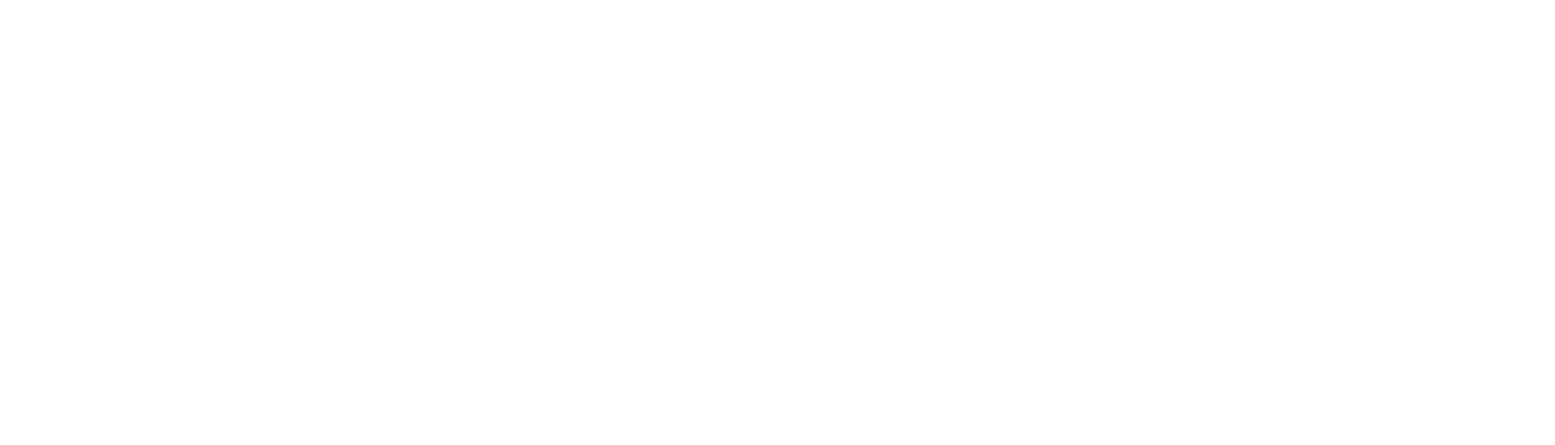
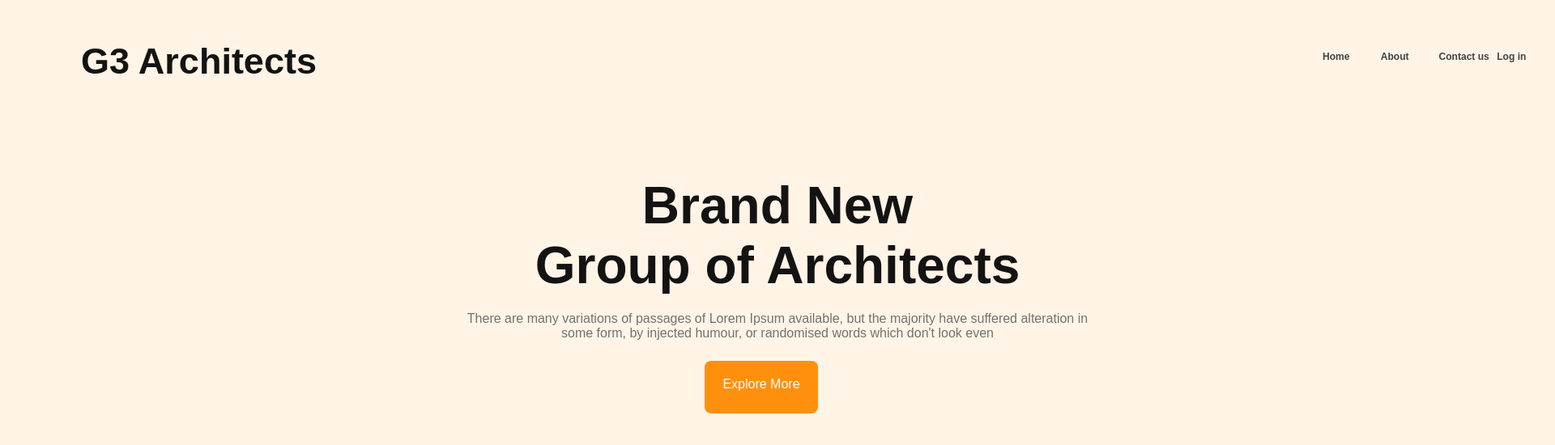
Before and after one commit to Khadiza-Parvin2/g3-architects-main, a plain HTML site: page index.html in a window 1280 px wide. Shown: the whole page at 81% size, 1920 px wide, since content can reach past the window. Drawn offline with Linux system fonts and the light colour scheme.

Commit message:
My first architec

```diff
--- a/index.html
+++ b/index.html
@@ -5,8 +5,39 @@
     <meta http-equiv="X-UA-Compatible" content="IE=edge">
     <meta name="viewport" content="width=device-width, initial-scale=1.0">
     <title>Architecture</title>
+    <link rel="stylesheet" href="style.css">
+    <link rel="preconnect" href="https://fonts.googleapis.com">
 </head>
 <body>
+    <!-- header start -->
+        <header class="header">
+            <nav class="nav-header">
+                <h1 class="nav-title">G3 Architects</h1>
+                <nav class="nav-interface">
+                    <h6>Home</h6>
+                    <h6>About</h6>
+                    <h6>Contact us</h6>
+                    <h6>Log in</h6>
+                </nav>
+            </nav>
+                <div class="banner-info">
+                        <h1 class="banner-title">
+                            Brand New <br>
+                            Group of Architects
+                            </h1>
+                        <div class="banner-description">
+                            <p>There are many variations of passages of Lorem Ipsum available, but the majority have suffered alteration in <br> some form, by injected humour, or randomised words which don't look even</p>
+                        </div>
+                        <p class="explore">Explore More</p>
+                </div>
+
+
+    </header>
+
+    <!-- header end -->
+   <main>
+
+   </main>
 
 </body>
 </html>
--- /dev/null
+++ b/style.css
@@ -0,0 +1,58 @@
+*{
+    margin: 0;
+    font-family: 'Work Sans', sans-serif;
+}
+/* header style */
+.header{
+    width: 1920px;
+    height: 1322px;
+    background-color: rgba(255, 144, 14, 0.1);
+    align-items: center;
+}
+.nav-header{
+    display: grid;
+    grid-template-columns: repeat(2, 2fr);
+
+}
+.nav-title{
+    font-weight: 700;
+    font-size: 45px;
+    color: #131313;
+    margin-top: 50px;
+    margin-left: 100px;
+}
+.nav-interface{
+    display: grid;
+    grid-template-columns: repeat(4, 1fr);
+    color: #424242;
+    font-size: 18px;
+    margin-top: 63px;
+    margin-left: 673px;
+}
+/*---------------
+ header banner style
+ --------------------- */
+header .banner-info{
+    margin-top: 115px;
+    text-align: center;
+}
+.banner-title{
+    font-weight: 700;
+    font-size: 64px;
+    color: #131313;
+    margin-bottom: 20px;
+}
+.banner-description{
+    color: #727272;
+    font-size: 16px;
+}
+.explore{
+    color: #FFFFFF;
+    margin: 25px 870px 0 870px;
+    width: 100px;
+    height: 25px;
+    padding: 20px 20px;
+    background-color: #FF900E;
+    border-radius: 8px;
+
+}
```
